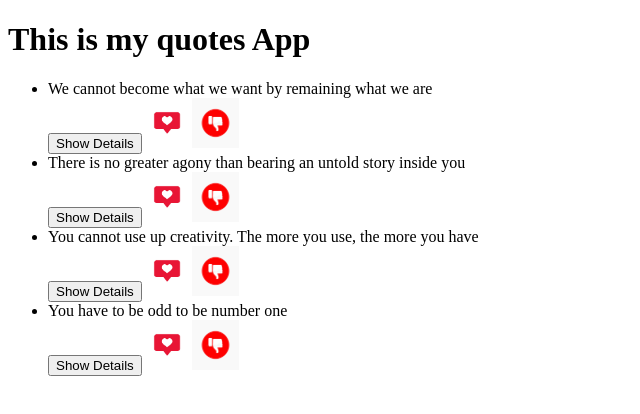
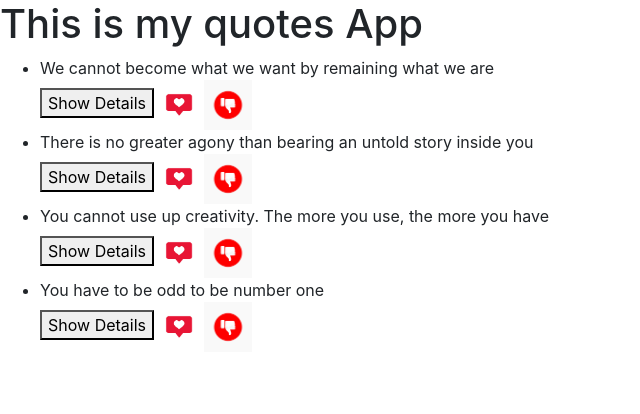
Before and after one commit to Alice-Githui/Quotes-App, an Angular app: page / in a window 1280 px wide. Shown: the top 414 px of the page, without its empty margins (0-640 px from the left). Built offline with nearby package versions, Linux system fonts and the light colour scheme.

Commit message:
Add bootstrap link to the App

```diff
--- a/package.json
+++ b/package.json
@@ -19,6 +19,8 @@
     "@angular/platform-browser": "~11.2.5",
     "@angular/platform-browser-dynamic": "~11.2.5",
     "@angular/router": "~11.2.5",
+    "bootstrap": "^4.6.0",
+    "popper": "^1.0.1",
     "rxjs": "~6.6.0",
     "tslib": "^2.0.0",
     "zone.js": "~0.11.3"
--- a/src/styles.css
+++ b/src/styles.css
@@ -1 +1,7 @@
 /* You can add global styles to this file, and also import other style files */
+
+@import "~bootstrap/dist/css/bootstrap.css";
+
+*{
+    box-sizing: border-box;
+}
```
Also changed, not shown: 1 other file (tests, documents, lock files or other folders).
